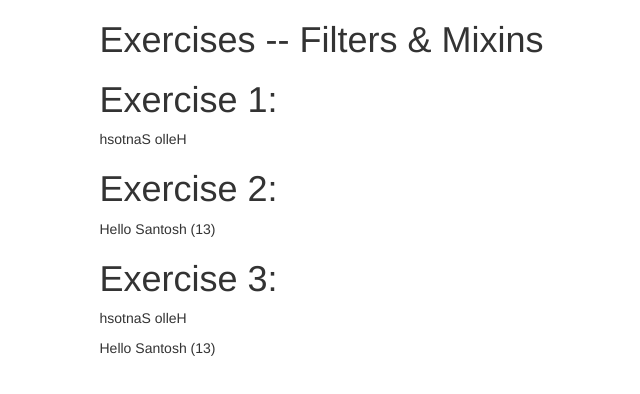
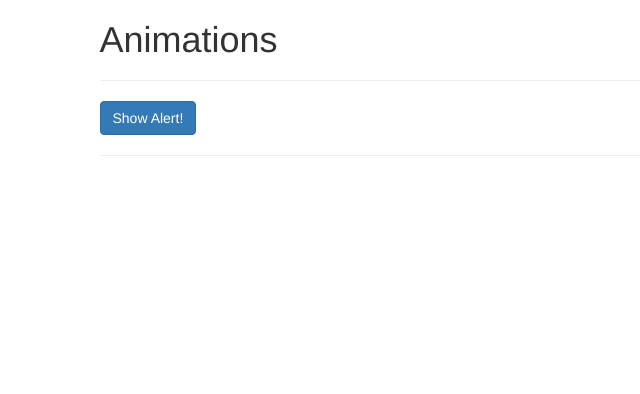
Before and after one commit to smarigowda/vuejs-cli-udemy, a Vue app: page / in a window 1280 px wide. Shown: the top 394 px of the page, without its empty margins (263-903 px from the left). Built offline with nearby package versions, Linux system fonts and the light colour scheme; a web font is replaced by a local one.

Commit message:
show or hide alert, no animation

```diff
--- a/src/App.vue
+++ b/src/App.vue
@@ -2,52 +2,37 @@
     <div class="container">
         <div class="row">
             <div class="col-xs-12 col-sm-8 col-sm-offset-2 col-md-6 col-md-offset-3">
-                <h1>Exercises -- Filters & Mixins</h1>
-                <!-- Exercise 1) -->
-                <!-- Build a local Filter which reverses the Text it is applied on -->
-                <h1>Exercise 1:</h1>
-                <p>{{ text | reverseText }}</p>
-
-                <!-- Exercise 2 -->
-                <!-- Build a global Filter which counts the length of a word and it appends it -->
-                <!-- Like this: "Test" => Gets Filtered to => "Test (4)" -->
-                <h1>Exercise 2:</h1>
-                <p>{{ text | appendTextGlobal }}</p>
-
-                <!-- Exercise 3 -->
-                <!-- Do the same as in Exercises 1 & 2, now with Computed Properties -->
-                <h1>Exercise 3:</h1>
-                <p>{{ reverseText }}</p>
-                <p>{{ appendText }}</p>
-
-                <!-- Exercise 4 -->
-                <!-- Share the Computed Property rebuilding Exercise 2 via a Mixin -->
+                <h1>Animations</h1>
+                <hr>
+                <button class="btn btn-primary" @click="setButtonText()">{{ buttonText }}</button>
+                <hr>
+                <div class="alert alert-info" v-if="show">This is some info message</div>
             </div>
         </div>
     </div>
 </template>
 
 <script>
-    import { appendTextMixin } from './appendTextMixin';
     export default {
-      mixins: [appendTextMixin],
         data() {
             return {
-          text: 'Hello Santosh'
+               show: false,
+               buttonText: 'Show Alert!'
             }
         },
-      filters: {
-        reverseText(text) {
-          return text.split('').reverse().join('')
+        methods: {
+          setButtonText() {
+            this.show = !this.show
+            if (this.buttonText === 'Show Alert!') {
+              this.buttonText = 'Hide Alert!';
+            } else {
+              this.buttonText = 'Show Alert!';
             }
-      },
-      computed: {
-        reverseText() {
-          return this.text.split('').reverse().join('')
           }
         }
     }
 </script>
 
 <style>
+
 </style>
--- a/src/appendTextMixin.js
+++ /dev/null
@@ -1,8 +0,0 @@
-export const appendTextMixin = {
-  computed: {
-    appendText() {
-      console.log('[appendTextMixin] mixin called...')
-      return `${this.text} (${this.text.length})`;
-    }
-  }
-}
--- a/src/main.js
+++ b/src/main.js
@@ -1,17 +1,7 @@
 import Vue from 'vue'
 import App from './App.vue'
-
-Vue.filter('appendTextGlobal', function(text) {
-    return `${text} (${text.length})`;
-});
-
-Vue.mixin({
-    created() {
-        console.log('Global Mixin - Created Hook');
-    }
-});
 
 new Vue({
   el: '#app',
   render: h => h(App)
-})
+});
```
Lines whose indentation alone changed are shown as unchanged.
